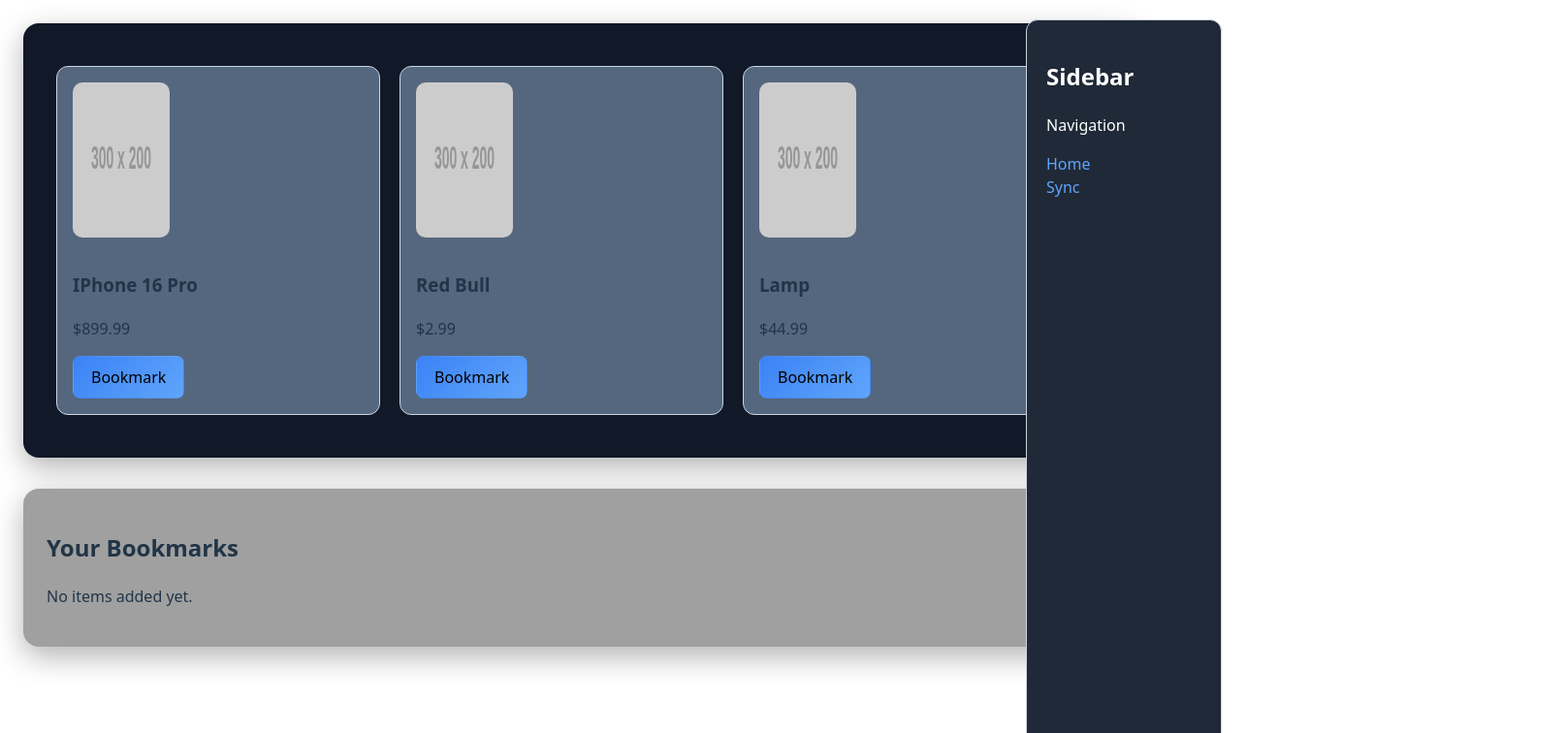
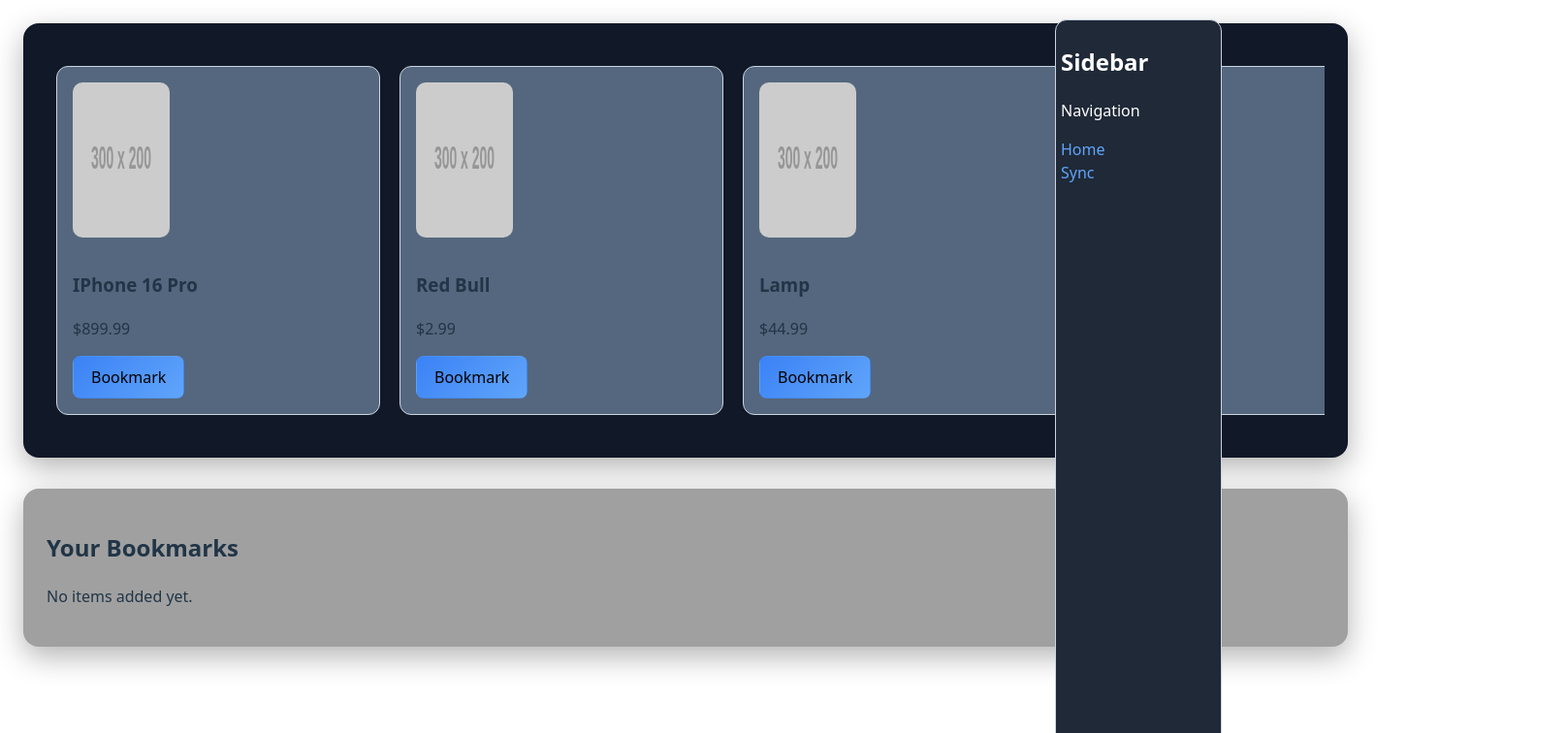
Before and after one commit to Ares1605/Sparkhacks2026, a React (Vite) app in the folder frontend/my-app/: page / in a window 1280 px wide. Shown: the top 756 px of the page at 97% size, 1616 px wide, since content can reach past the window. Built offline with nearby package versions, Linux system fonts and the light colour scheme.

Commit message:
Update layout spacing and sidebar gap

```diff
--- a/frontend/my-app/src/App.css
+++ b/frontend/my-app/src/App.css
@@ -1,5 +1,5 @@
 .layout {
-  display: block;
+  display: flex;
   min-height: 100vh;
   box-sizing: border-box;
   padding: 24px;
@@ -9,14 +9,14 @@
   gap: 32px;
   display: flex;
   flex-direction: column;
-  padding-right: 200px;
-  box-sizing: border-box;
+
+  width: calc(100% - 250px);
+  margin-right: 0;
 }
 
 .mainBox,
 .subBox {
   width: 100%;
-  max-width: 1100px;
   border-radius: 16px;
   background: #111827;
   padding: 24px;
@@ -32,7 +32,7 @@
   border-radius: 12px;
   background-color: #1f2937;
   color: white;
-  padding: 20px;
+  padding: 5px;
   position: fixed;
   top: 20px;
   right: 20px;
```
